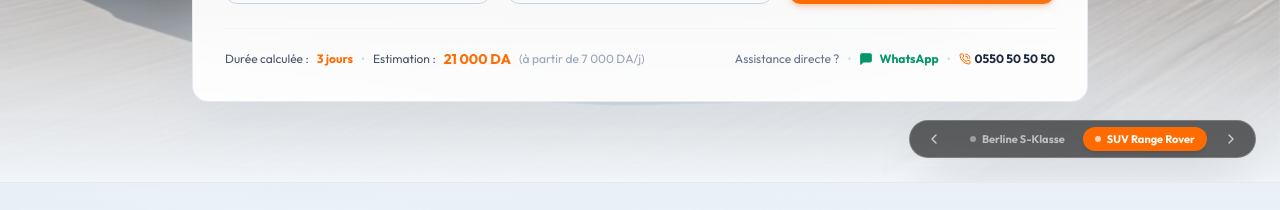
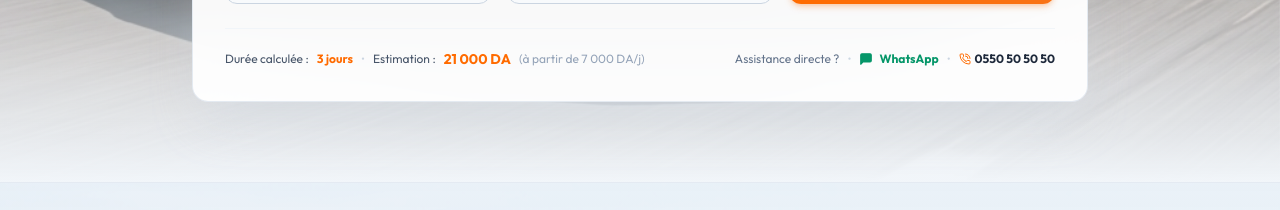
Before and after one commit to salaheddinesaidi01-bot/rentcar, a Next.js app: page / in a window 1280 px wide. Shown: the part 800-1010 px from the top of the page. Built offline with nearby package versions, Linux system fonts and the light colour scheme; no server answers; the database is empty.

Commit message:
clean(hero): remove car switcher button list under see availability, keep smooth auto-switching background animation

```diff
--- a/src/components/HeroSection.tsx
+++ b/src/components/HeroSection.tsx
@@ -2,7 +2,6 @@
 
 import React, { useState, useEffect } from 'react';
 import { motion, AnimatePresence } from 'framer-motion';
-import { ChevronLeft, ChevronRight, Sparkles } from 'lucide-react';
 import BookingWidget from './BookingWidget';
 
 interface HeroSectionProps {
@@ -42,9 +41,6 @@ export default function HeroSection({
     }, 6000);
     return () => clearInterval(timer);
   }, []);
-
-  const nextPhoto = () => setActivePhoto((prev) => (prev + 1) % HERO_PHOTOS.length);
-  const prevPhoto = () => setActivePhoto((prev) => (prev - 1 + HERO_PHOTOS.length) % HERO_PHOTOS.length);
 
   return (
     <section className="relative min-h-[96vh] pt-32 pb-20 flex flex-col justify-center items-center overflow-hidden bg-slate-50">
@@ -98,42 +94,6 @@ export default function HeroSection({
             />
           ))}
         </div>
-      </div>
-
-      {/* Floating Animated Photo Switcher Controls (Bottom-Right) */}
-      <div className="absolute bottom-6 right-6 z-20 flex items-center gap-2 bg-black/60 backdrop-blur-md px-3 py-1.5 rounded-full border border-white/20 shadow-2xl">
-        <button
-          onClick={prevPhoto}
-          aria-label="Photo précédente"
-          className="p-1 rounded-full text-white/70 hover:text-white hover:bg-white/10 transition-colors"
-        >
-          <ChevronLeft className="w-4 h-4" />
-        </button>
-
-        <div className="flex items-center gap-1.5 px-1">
-          {HERO_PHOTOS.map((photo, idx) => (
-            <button
-              key={photo.id}
-              onClick={() => setActivePhoto(idx)}
-              className={`flex items-center gap-1.5 px-3 py-1 rounded-full text-[11px] font-mono font-bold transition-all duration-300 ${
-                activePhoto === idx
-                  ? 'bg-brand-orange text-white shadow-md'
-                  : 'text-white/60 hover:text-white hover:bg-white/10'
-              }`}
-            >
-              <span className={`w-1.5 h-1.5 rounded-full ${activePhoto === idx ? 'bg-white animate-pulse' : 'bg-white/40'}`} />
-              <span>{photo.label}</span>
-            </button>
-          ))}
-        </div>
-
-        <button
-          onClick={nextPhoto}
-          aria-label="Photo suivante"
-          className="p-1 rounded-full text-white/70 hover:text-white hover:bg-white/10 transition-colors"
-        >
-          <ChevronRight className="w-4 h-4" />
-        </button>
       </div>
 
       <div className="max-w-7xl mx-auto px-4 sm:px-6 lg:px-8 relative z-10 w-full flex flex-col items-center text-center">
```
